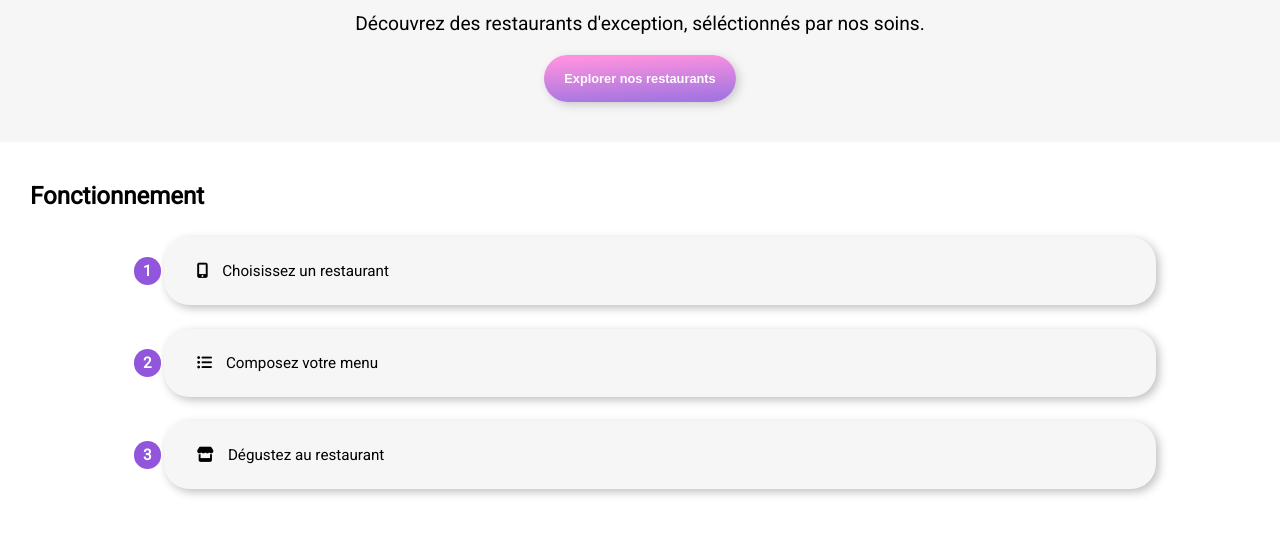
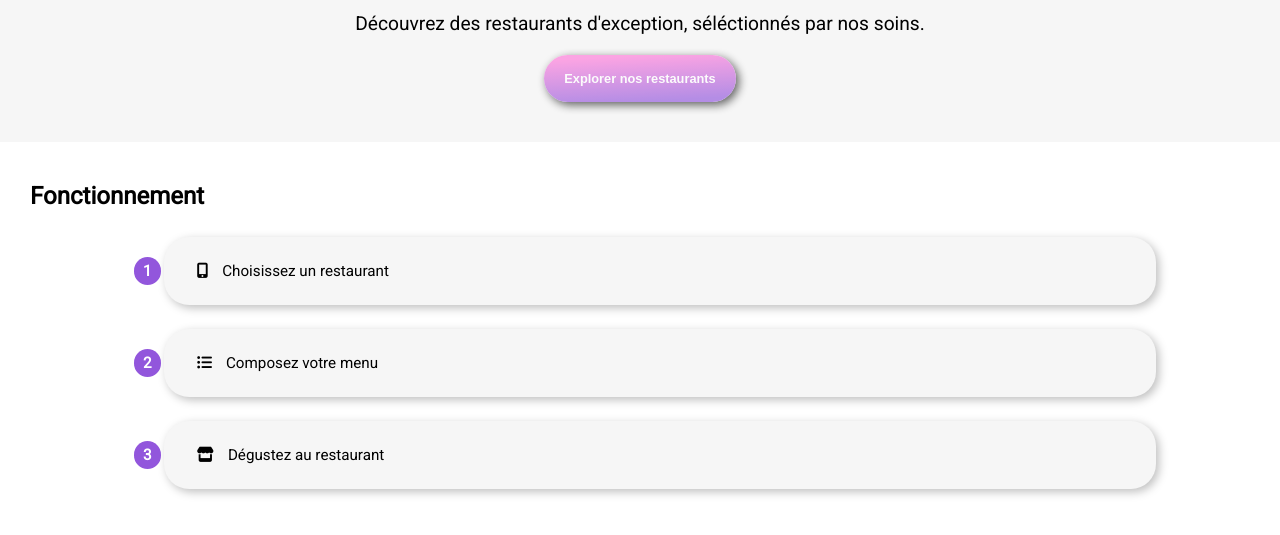
Before and after one commit to EliasDAHO/EliasDAHO_3_30082021, a website: page index.html in a window 1280 px wide. In both pictures the pointer is over the button "Explorer nos restaurants". Shown: the part 265-800 px from the top of the page. Drawn offline with Linux system fonts and the light colour scheme; a web font is replaced by a local one.

Commit message:
ajout effet bouton

```diff
--- a/css/style.css
+++ b/css/style.css
@@ -64,6 +64,13 @@ header .logo-home {
   margin: 20px 10px 40px 10px;
   background: linear-gradient(177deg, #ff79da 10%, #9256dc 90%);
   box-shadow: 3px 3px 10px #bfbfbf;
+}
+
+.search-button:hover {
+  opacity: 0.65;
+  transition: 0.3s;
+  box-shadow: 3px 3px 10px #0d0d0d;
+  transition: 0.3s;
 }
 
 .loading-spinner {
```
Also changed, not shown: 1 other file.
